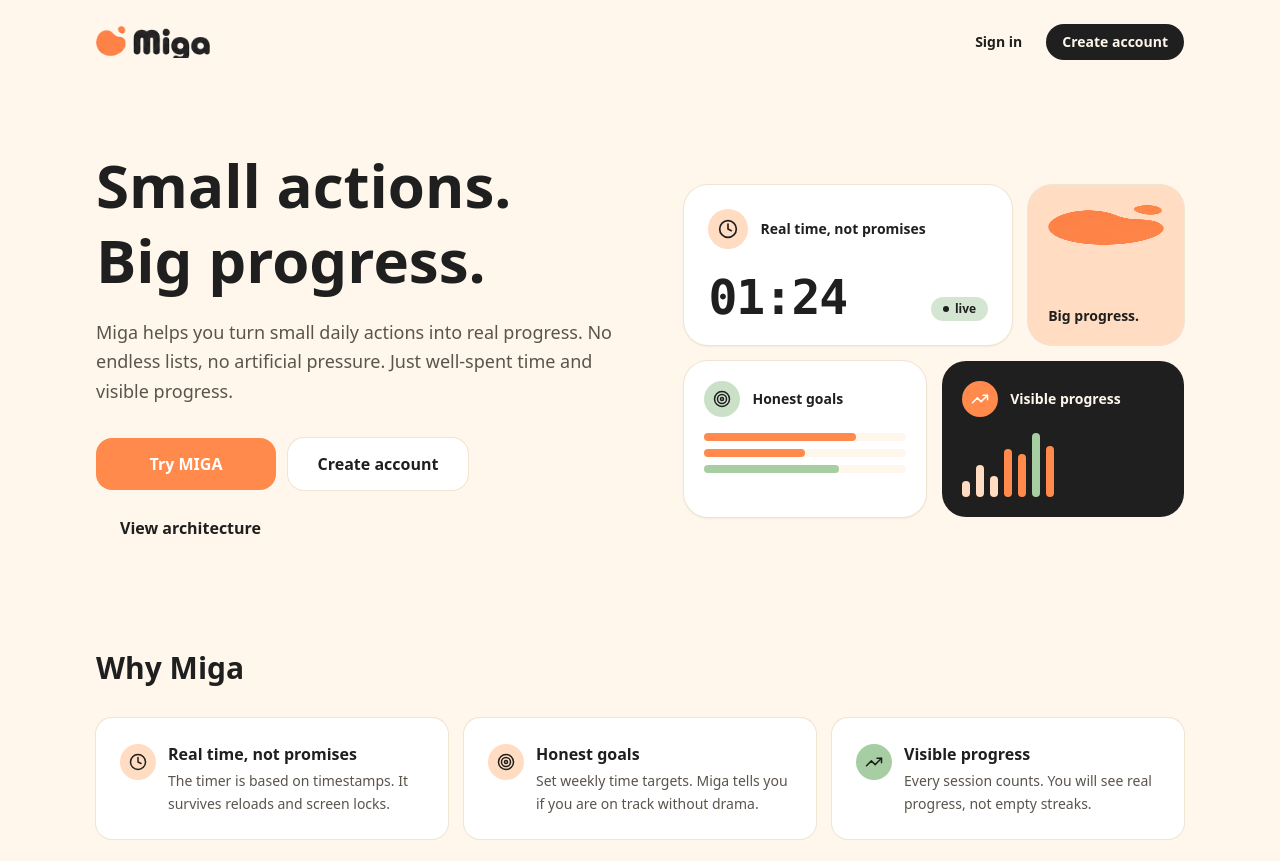
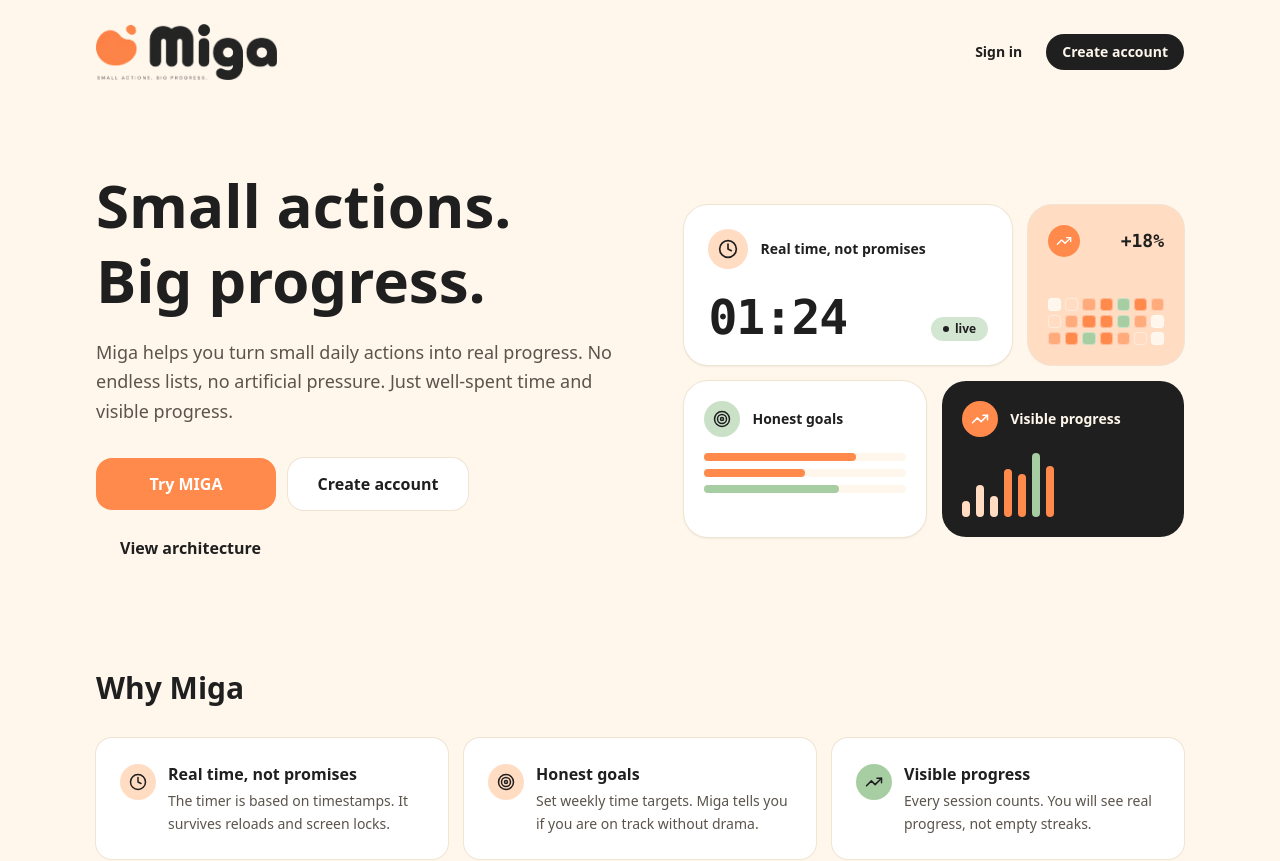
Before and after one commit to Eric0298/MIGA, a React (Vite) app in the folder frontend/: page / in a window 1280 px wide. Shown: the top 861 px of the page. Built offline with nearby package versions, Linux system fonts and the light colour scheme; no server answers.

Commit message:
Add Responsive landing page

```diff
--- a/frontend/src/features/landing/LandingPage.tsx
+++ b/frontend/src/features/landing/LandingPage.tsx
@@ -12,9 +12,9 @@
       <header className="mx-auto flex w-full max-w-6xl items-center justify-between px-5 py-5 sm:px-8 sm:py-6">
         <Link to="/" aria-label="Miga" className="inline-flex">
           <img
-            src="/brand/04_miga_alt_logo_horizontal_transparent.png"
+            src="/brand/01_miga_primary_logo_with_claim_transparent.png"
             alt="Miga"
-            className="h-7 w-auto sm:h-8"
+            className="h-12 w-auto sm:h-14"
           />
         </Link>
         <nav aria-label={authCopy.common.backHome} className="flex items-center gap-1 sm:gap-2">
@@ -97,14 +97,42 @@
                 </div>
 
                 <div className="col-span-2 flex flex-col justify-between rounded-3xl bg-peach p-5 ring-1 ring-[color:var(--color-border)]">
-                  <img
-                    src="/brand/07_miga_symbol_orange_transparent.png"
-                    alt=""
-                    className="h-10 w-auto"
-                  />
-                  <p className="mt-4 text-sm leading-tight font-semibold text-charcoal">
-                    {t.landing.tagline2}
-                  </p>
+                  <div className="flex items-center justify-between">
+                    <span className="inline-flex h-8 w-8 items-center justify-center rounded-lg bg-apricot text-white">
+                      <TrendingUp size={16} />
+                    </span>
+                    <span className="font-mono text-lg font-bold text-charcoal">+18%</span>
+                  </div>
+                  <div className="mt-4 grid grid-cols-7 gap-1">
+                    {[
+                      'bg-cream',
+                      'bg-peach',
+                      'bg-apricot/60',
+                      'bg-apricot',
+                      'bg-pistachio',
+                      'bg-apricot',
+                      'bg-apricot/60',
+                      'bg-peach',
+                      'bg-apricot/60',
+                      'bg-apricot',
+                      'bg-apricot',
+                      'bg-pistachio',
+                      'bg-apricot/60',
+                      'bg-cream',
+                      'bg-apricot/60',
+                      'bg-apricot',
+                      'bg-pistachio',
+                      'bg-apricot',
+                      'bg-apricot/60',
+                      'bg-peach',
+                      'bg-cream',
+                    ].map((cellClass, index) => (
+                      <span
+                        key={index}
+                        className={`aspect-square rounded-[4px] ${cellClass} ring-1 ring-inset ring-white/40`}
+                      />
+                    ))}
+                  </div>
                 </div>
 
                 <div className="col-span-3 rounded-3xl bg-surface p-5 shadow-sm ring-1 ring-[color:var(--color-border)]">
```
